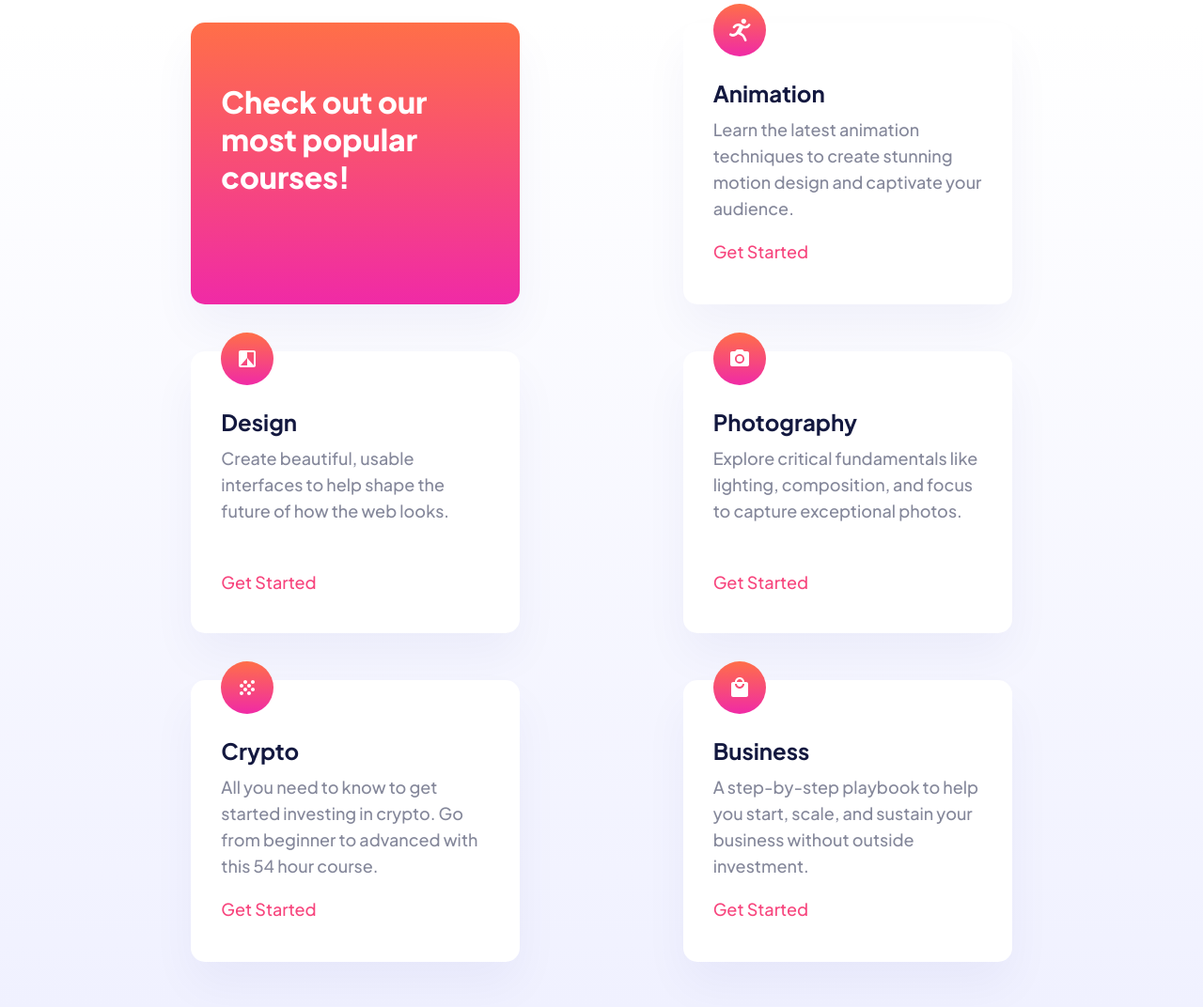
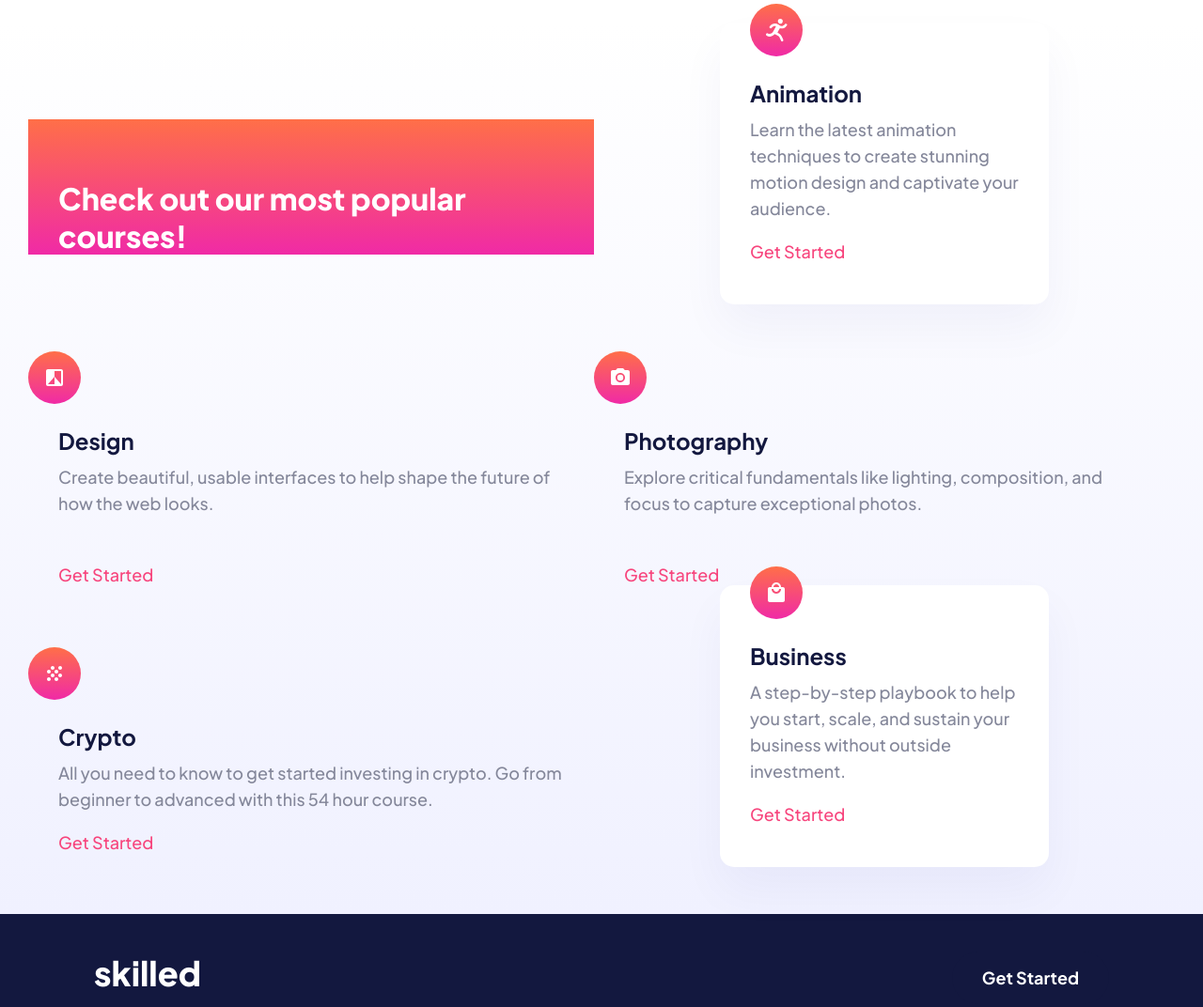
Before and after one commit to MariamKakushadze/skilled-elearning-page, a plain HTML site: page main/index.html in a window 1280 px wide. Shown: the part 640-1712 px from the top of the page at 94% size. Drawn offline with Linux system fonts and the light colour scheme.

Commit message:
feat: final changes

```diff
--- a/main/index.html
+++ b/main/index.html
@@ -13,7 +13,7 @@
   <body>
     <header>
       <p class="skilled">skilled</p>
-      <button class="button" id="first">Get Started</button>
+      <button class="button" id="btn-blue">Get Started</button>
     </header>
     <main>
      <div class="main-txt">
@@ -23,19 +23,19 @@
        <p class="main-p">
          Our modern courses across a range of in-demand skills will give you the knowledge you need to live the life you want.
        </p>
-       <button class="button" id="second">Get Started</button>
+       <button class="button" id="btn-pink">Get Started</button>
 
       </div>
       <div class="girlimg">
       <img class="girl" src="../assets/image-hero-mobile.png"/>
       </div>
         <div class="cards-container">
-        <div class="cards left" id="card-title">
+        <div class="card" id="card-title">
           <p class="nText">
             Check out our most popular courses!
           </p>
         </div>
-        <div class="cards left" id="animation">
+        <div class="cards">
           <img src="../assets/icon-animation.svg" alt="animation" />
           <div class="space">
           <h4>
@@ -48,7 +48,7 @@
             Get Started</p></a>
         </div>
         </div>
-        <div class="cards left" id="design">
+        <div class="card" >
           <img src="../assets/icon-design.svg" alt="design" />
          <div class="space">
           <h4>
@@ -60,7 +60,7 @@
           <a href="" class="started"><p class="start1">Get Started</p></a>
         </div>
         </div>
-          <div class="cards right" id="photography">
+          <div class="card">
           <img src="../assets/icon-photography.svg" alt="photography" />
           <div class="space">
             <h4>
@@ -72,7 +72,7 @@
           <a href="" class="started"><p class="start1">Get Started</p></a>
         </div>
           </div>
-          <div class="cards right" id="crypto">
+          <div class="card">
           <img src="../assets/icon-crypto.svg" alt="design" />
           <div class="space">
             <h4>
@@ -84,7 +84,7 @@
           <a href="" class="started"><p>Get Started</p></a>
         </div>
         </div>
-          <div class="cards right" id="business">
+          <div class="cards">
           <img src="../assets/icon-business.svg" alt="business" />
           <div class="space">
             <h4>
@@ -101,7 +101,7 @@
     <footer>
       <div class="footer-el">
       <p class="skilled">skilled</p>
-      <button class="button" id="third">Get Started</button>
+      <button class="button" id="purple">Get Started</button>
          </div>
     </footer>
   </body>
```
